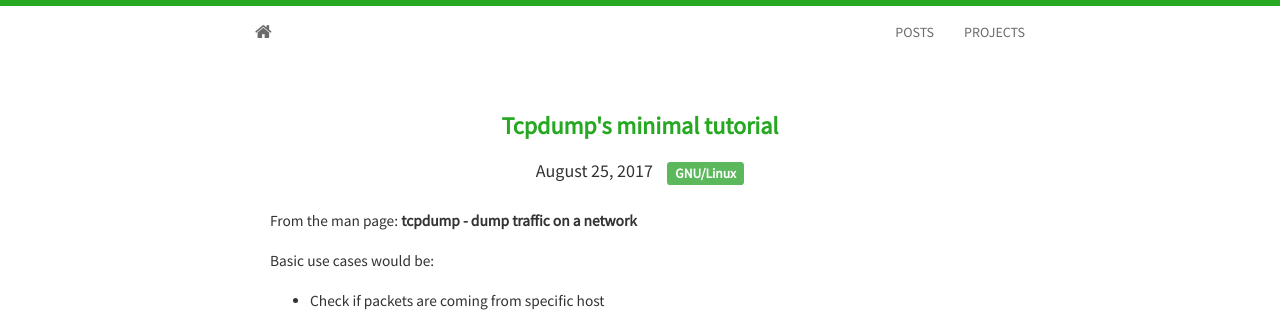
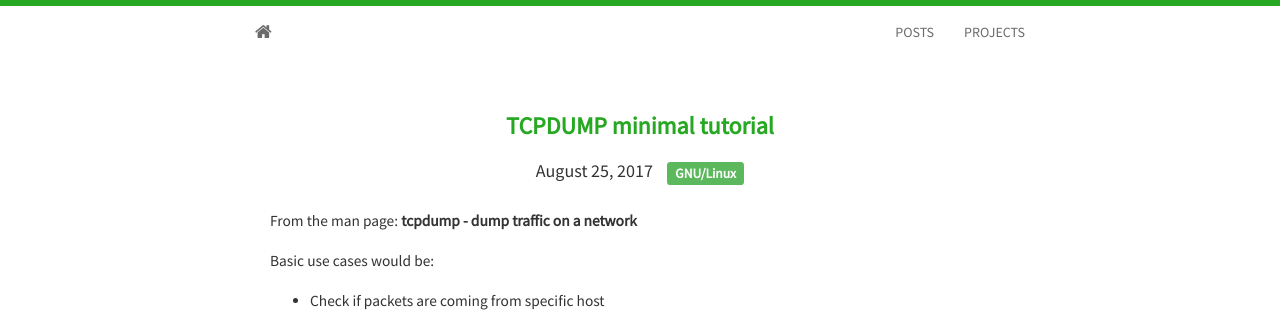
Before and after one commit to murarisumit/murarisumit.github.io, a Jekyll site: the page built from _posts/2017-08-21-tcpdump-minimal-tutorial.md, in a window 1280 px wide. Shown: the top 312 px of the page. Built offline with Jekyll 4.4.1, drawn with Linux system fonts in a browser that asks for light colours; nearby versions of some CDN libraries.

```diff
--- a/_posts/2017-08-21-tcpdump-minimal-tutorial.md
+++ b/_posts/2017-08-21-tcpdump-minimal-tutorial.md
@@ -1,5 +1,5 @@
 ---
-title: Tcpdump's minimal tutorial
+title: TCPDUMP minimal tutorial
 date: '2017-08-25 02:18:53 +0000'
 layout: post
 tags:
```
Also changed, not shown: _posts/2017-10-16-dig-command-examples.md (+1 -1 lines).
